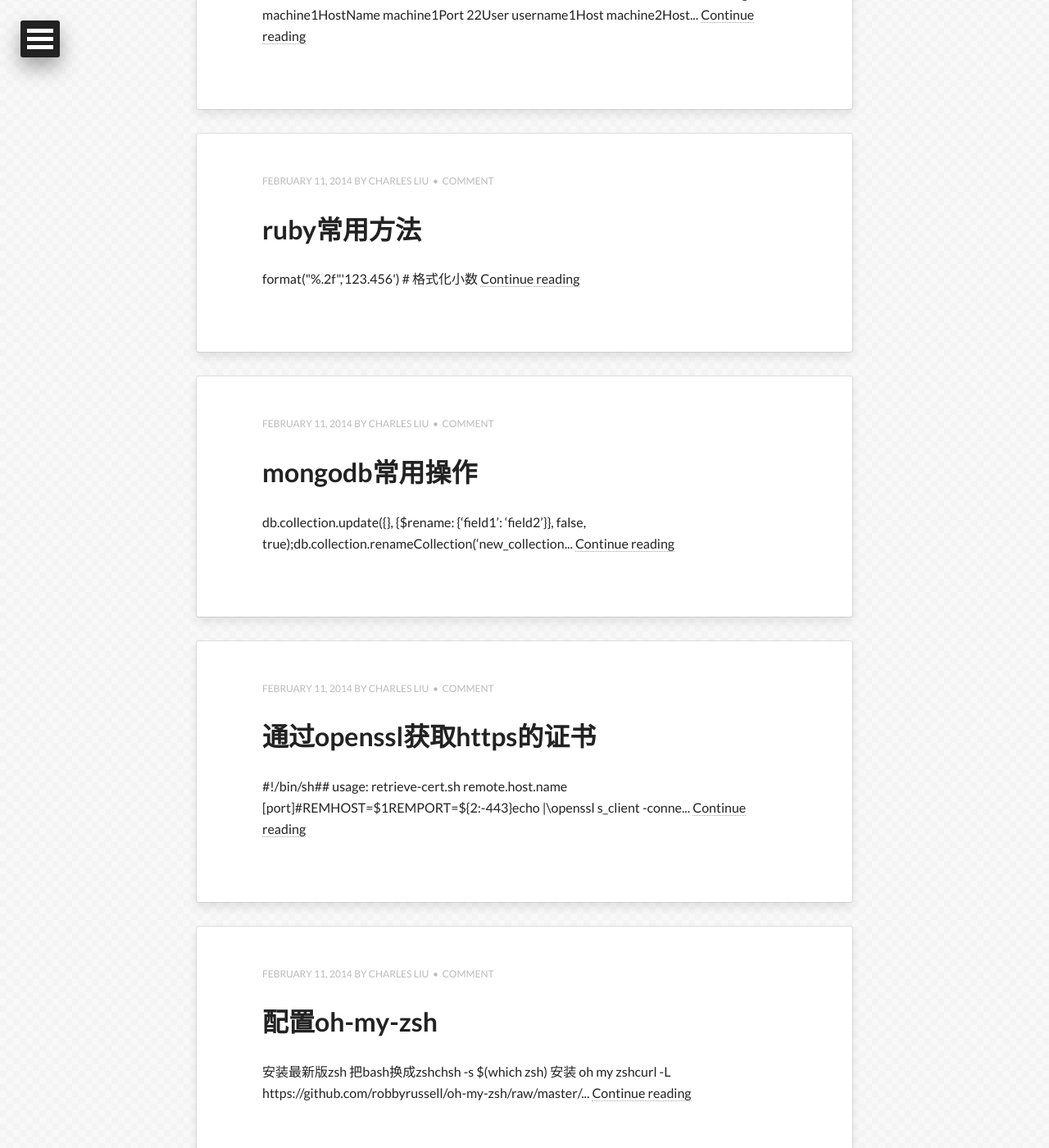
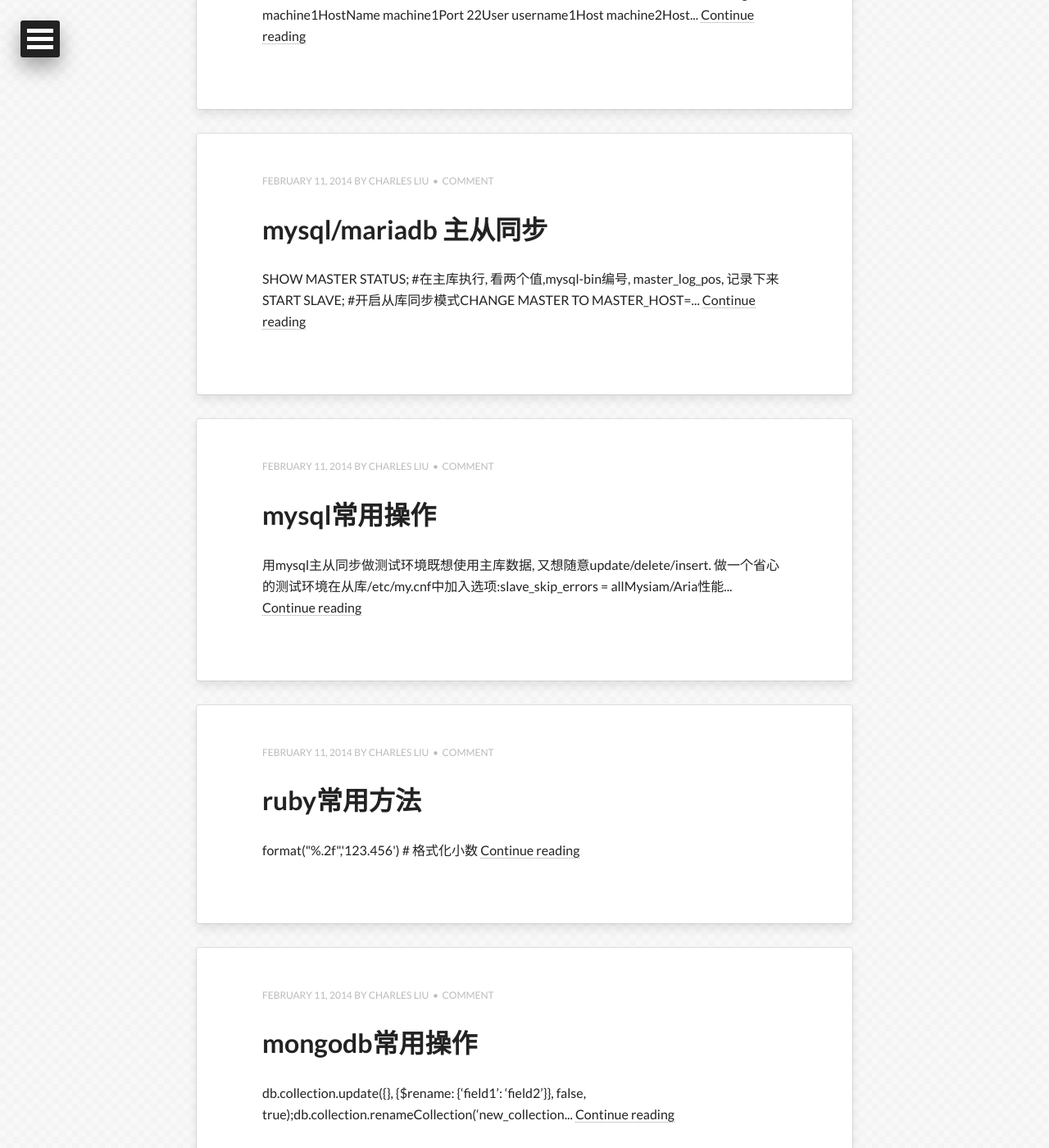
Before and after one commit to apyixiang/apyixiang.github.io, a Jekyll site: the page built from archive.html, in a window 1280 px wide and 1400 px high, scrolled down 1422 px. Shown: the whole window at 82% size. Built offline with Jekyll 4.4.1, drawn with Linux system fonts in a browser that asks for light colours; nearby versions of some CDN libraries; Markdown is read by kramdown in place of the engine named in the settings; some of the changed text lies outside the part shown.

Commit message:
new posts

````diff
--- a/_posts/2014-02-10-activerecord-serialization.markdown
+++ b/_posts/2014-02-10-activerecord-serialization.markdown
@@ -4,6 +4,7 @@ title: "activerecord 序列化"
 date: 2014-02-10 01:55
 comments: true
 categories: ruby
+tags: [ruby,activerecord,serialization]
 ---
 
 序列化:
--- /dev/null
+++ b/_posts/2014-02-11-mysql-common.markdown
@@ -0,0 +1,77 @@
+---
+layout: post
+title: "mysql常用操作"
+date: 2014-02-11 14:22
+comments: true
+categories: dev
+tags: [mysql]
+---
+
+用mysql主从同步做测试环境
+======================
+既想使用主库数据, 又想随意update/delete/insert. 做一个省心的测试环境
+在从库/etc/my.cnf中加入选项:
+slave_skip_errors = all
+
+Mysiam/Aria性能调优
+=======================
+key Buffer 命中率
+mysql>show  global   status  like   'key%';
+key_buffer_read_hits = (1-key_reads / key_read_requests) * 100%
+key_buffer_write_hits = (1-key_writes / key_write_requests) * 100%
+
+
+按pattern导出表
+=====================
+
+```bash
+mysql development -udevelopment -pdevelopment -e 'show tables like "root_%"' |grep -v Tables_in |xargs mysqldump development -udevelopment -pdevelopment > root.sql
+```
+
+删除重复项
+===============
+
+```mysql
+ALTER IGNORE TABLE your_table ADD UNIQUE INDEX `tmp_index` (URL_ADDR);
+```
+
+表之间批量拷贝数据
+===============
+
+```mysql
+insert into table2(column3,column4) select column1,column2 from table1 where 1;
+```
+
+
+设置用户权限
+=================
+
+```mysql
+GRANT ALL PRIVILEGES ON *.* TO 'myuser'@'%' IDENTIFIED BY 'mypassword' WITH GRANT OPTION;
+FLUSH   PRIVILEGES;
+```
+
+批量删除列
+================
+
+```mysql
+ALTER TABLE poi drop column name_py,
+drop column typename,
+drop column typename_py,
+drop column provinceid,
+drop column provincename,
+drop column provincename_py,
+drop column cityname,
+drop column cityname_py,
+drop column districtid,
+drop column districtname,
+drop column districtname_py,
+drop column streetname_py,
+drop column address,
+drop column address_py,
+drop column cid,
+drop column showflag,
+drop column trip_py,
+drop column namelen,
+drop column displayorder;
+```
--- /dev/null
+++ b/_posts/2014-02-11-mysql-replication.markdown
@@ -0,0 +1,20 @@
+---
+layout: post
+title: "mysql/mariadb 主从同步"
+date: 2014-02-11 14:22
+comments: true
+categories: dev
+tags: [mysql,mariadb,replication]
+---
+
+
+```mysql
+SHOW MASTER STATUS; #在主库执行, 看两个值,mysql-bin编号, master_log_pos, 记录下来
+
+START SLAVE; #开启从库同步模式
+CHANGE MASTER TO MASTER_HOST='sem1', MASTER_PORT=3306, MASTER_USER='rep',MASTER_PASSWORD = 'mysqlrep', MASTER_LOG_FILE='mysql-bin.000013', MASTER_LOG_POS=11187; #填入之前记录的数值
+
+SHOW SLAVE status; #查看从库同步状态
+
+SET GLOBAL SQL_SLAVE_SKIP_COUNTER = 1;  #忽略slave上的一条错误
+```
````
Also changed, not shown: _posts/2014-02-10-activerecord-serialization.md (deleted, +0 -30 lines).
